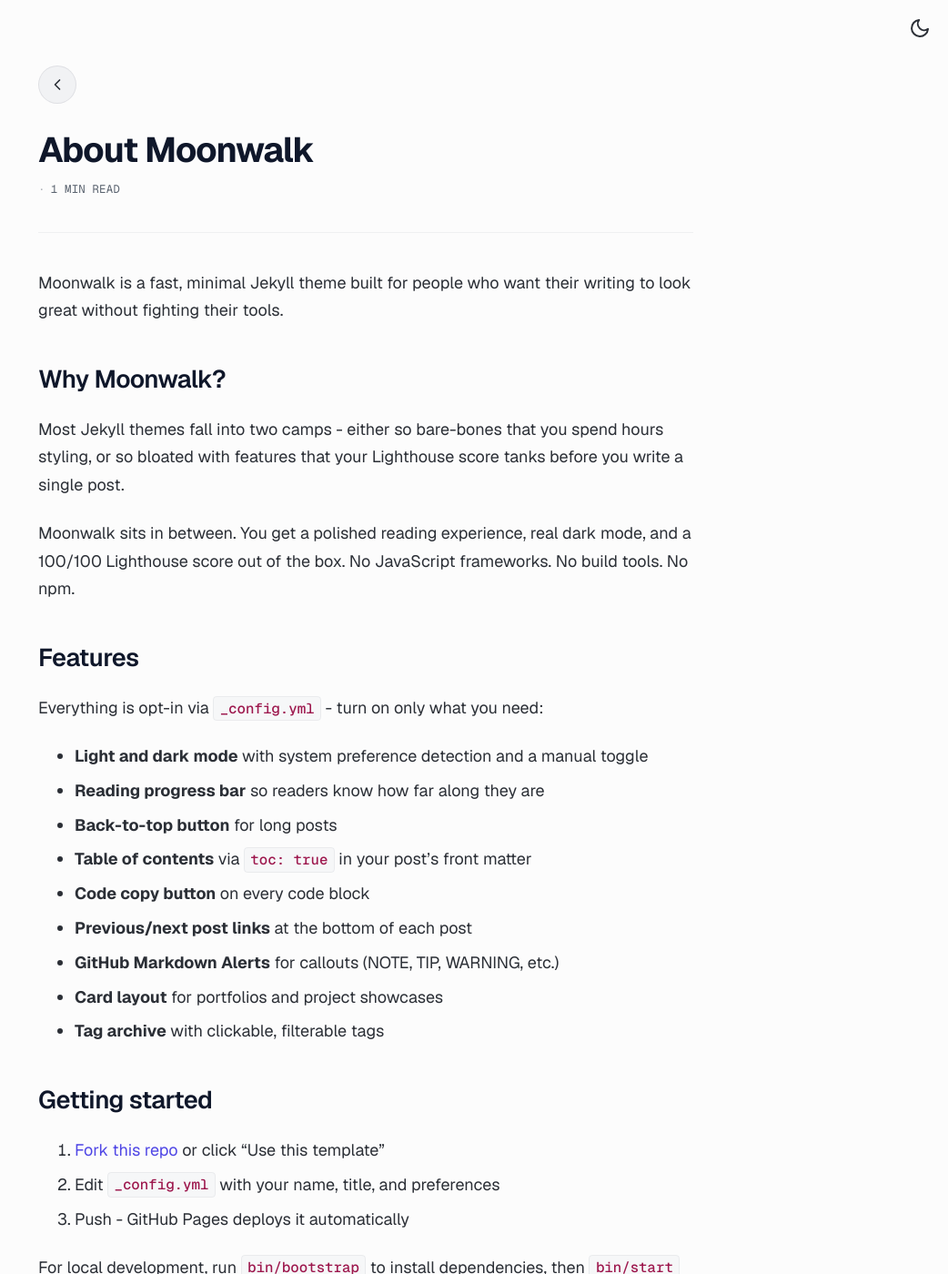
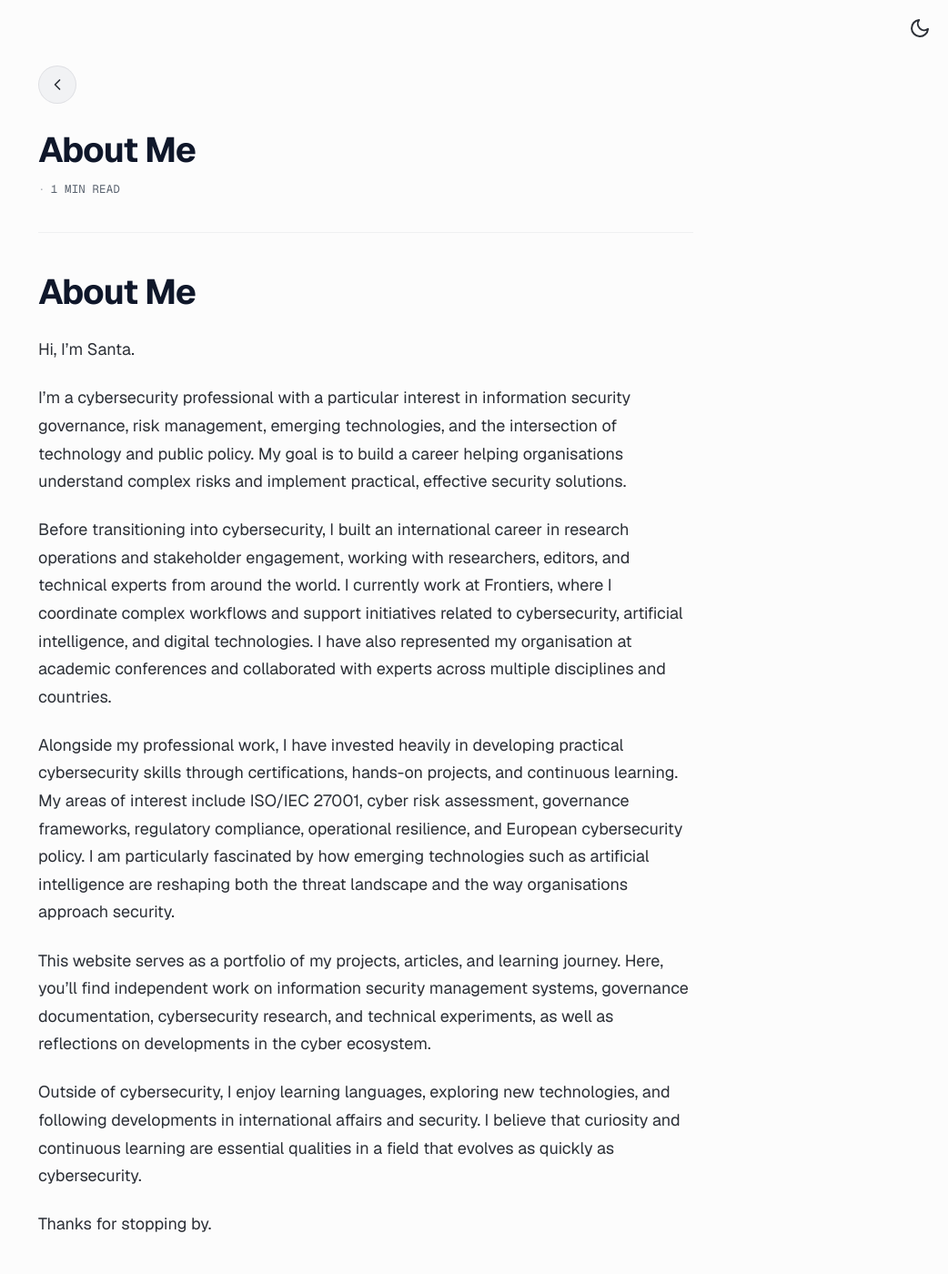
Before and after one commit to SantaLauk/santalauk.github.io, a Jekyll site: the page built from about.md, in a window 1280 px wide and 1400 px high. Shown: the whole window at 91% size, without its empty margins (238-1280 px from the left). Built offline with Jekyll 4.4.1, drawn with Linux system fonts in a browser that asks for light colours; some of the changed text lies outside the part shown.

Commit message:
about.md

```diff
--- a/about.md
+++ b/about.md
@@ -1,43 +1,24 @@
 ---
 layout: post
-title: About Moonwalk
+title: About Me
 ---
 
-Moonwalk is a fast, minimal Jekyll theme built for people who want their writing to look great without fighting their tools.
+# About Me
 
-## Why Moonwalk?
+Hi, I'm Santa.
 
-Most Jekyll themes fall into two camps - either so bare-bones that you spend hours styling, or so bloated with features that your Lighthouse score tanks before you write a single post.
+I'm a cybersecurity professional with a particular interest in information security governance, risk management, emerging technologies, and the intersection of technology and public policy. My goal is to build a career helping organisations understand complex risks and implement practical, effective security solutions.
 
-Moonwalk sits in between. You get a polished reading experience, real dark mode, and a 100/100 Lighthouse score out of the box. No JavaScript frameworks. No build tools. No npm.
+Before transitioning into cybersecurity, I built an international career in research operations and stakeholder engagement, working with researchers, editors, and technical experts from around the world. I currently work at Frontiers, where I coordinate complex workflows and support initiatives related to cybersecurity, artificial intelligence, and digital technologies. I have also represented my organisation at academic conferences and collaborated with experts across multiple disciplines and countries.
 
-## Features
+Alongside my professional work, I have invested heavily in developing practical cybersecurity skills through certifications, hands-on projects, and continuous learning. My areas of interest include ISO/IEC 27001, cyber risk assessment, governance frameworks, regulatory compliance, operational resilience, and European cybersecurity policy. I am particularly fascinated by how emerging technologies such as artificial intelligence are reshaping both the threat landscape and the way organisations approach security.
 
-Everything is opt-in via `_config.yml` - turn on only what you need:
+This website serves as a portfolio of my projects, articles, and learning journey. Here, you'll find independent work on information security management systems, governance documentation, cybersecurity research, and technical experiments, as well as reflections on developments in the cyber ecosystem.
 
-- **Light and dark mode** with system preference detection and a manual toggle
-- **Reading progress bar** so readers know how far along they are
-- **Back-to-top button** for long posts
-- **Table of contents** via `toc: true` in your post's front matter
-- **Code copy button** on every code block
-- **Previous/next post links** at the bottom of each post
-- **GitHub Markdown Alerts** for callouts (NOTE, TIP, WARNING, etc.)
-- **Card layout** for portfolios and project showcases
-- **Tag archive** with clickable, filterable tags
+Outside of cybersecurity, I enjoy learning languages, exploring new technologies, and following developments in international affairs and security. I believe that curiosity and continuous learning are essential qualities in a field that evolves as quickly as cybersecurity.
 
-## Getting started
+Thanks for stopping by.
 
-1. [Fork this repo](https://github.com/abhinavs/moonwalk/fork) or click "Use this template"
-2. Edit `_config.yml` with your name, title, and preferences
-3. Push - GitHub Pages deploys it automatically
-
-For local development, run `bin/bootstrap` to install dependencies, then `bin/start` to preview at `http://127.0.0.1:4000`.
-
-## Design principles
-
-- **Writing first.** Typography, spacing, and contrast are tuned for long-form reading.
-- **No lock-in.** Standard Jekyll. No plugins you can't replace, no proprietary services required.
-- **Performance is a feature.** Every CSS rule earns its place. The entire theme compiles to a few kilobytes.
 
 ## Credits
 
```
